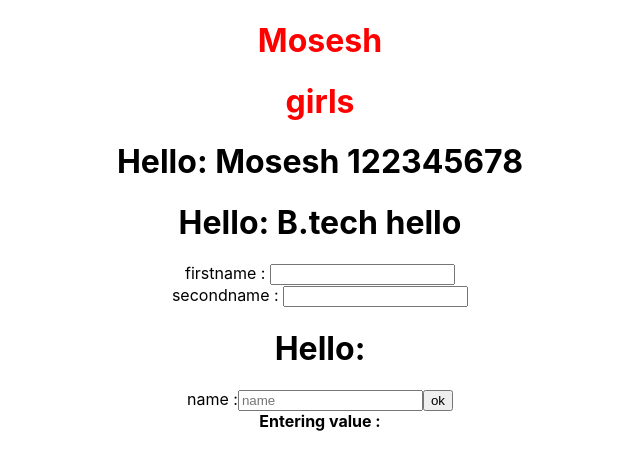
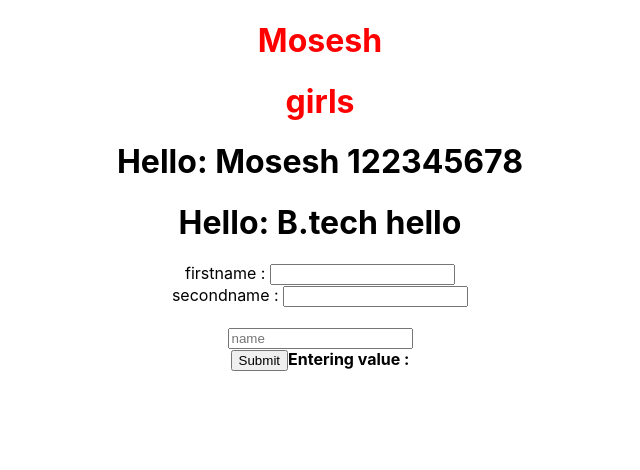
Before and after one commit to aadhisiva/ReactJs, a React (Create React App) app: page / in a window 1280 px wide. Shown: the top 470 px of the page, without its empty margins (320-960 px from the left). Built offline with nearby package versions, Linux system fonts and the light colour scheme.

Commit message:
form validation

```diff
--- a/src/daily-concept-wise/class.compoennt.js
+++ b/src/daily-concept-wise/class.compoennt.js
@@ -19,8 +19,8 @@ class ClassComponent extends Component {
         return (
             <div>
                 <h1 style={stleFormate} >{this.state.name}</h1>
-                <h1 class="app" style={{color: "red"}}>{this.state.isStudent ? "Boys" : "girls"}</h1>
-                <ClassChild pass={this.state.name} passOne={122345678}/>
+                <h1 class="app" style={{ color: "red" }}>{this.state.isStudent ? "Boys" : "girls"}</h1>
+                <ClassChild pass={this.state.name} passOne={122345678} />
                 <ClassChildTwo passTwo={this.state.student} />
                 <LifeCycles />
             </div>
@@ -40,7 +40,7 @@ class ClassChild extends ClassComponent {
         // const {pass, passOne} = this.props;
         return (
             <>
-            <h1>Hello: {this.props.pass + " "+ this.props.passOne}</h1>
+                <h1>Hello: {this.props.pass + " " + this.props.passOne}</h1>
             </>
         )
     }
@@ -57,8 +57,8 @@ class ClassChildTwo extends ClassComponent {
     render() {
         return (
             <>
-            <h1>Hello: {this.props.passTwo +" "+ this.state.name}</h1>
-            firstname : <input type="text" name="firstname" /><br/>
+                <h1>Hello: {this.props.passTwo + " " + this.state.name}</h1>
+                firstname : <input type="text" name="firstname" /><br />
                 secondname : <input type="text" name="secondname" />
             </>
         )
@@ -72,9 +72,10 @@ class LifeCycles extends ClassComponent {
             studentName: "",
             isShow: false
         }
+        // this.handleChange = this.handleChange.bind(this);
     }
     // it will reset the data whenever page rerenders
-       componentDidMount(){
+    componentDidMount() {
         // code
         // this.setState((prev)=>({
         //     ...prev,
@@ -82,12 +83,28 @@ class LifeCycles extends ClassComponent {
         // }))
     };
     // is invoked immediately before a component is unmounted and destroyed
-       componentWillUnmount(){
+    componentWillUnmount() {
         // code
     };
     // componentDidUpdate() is invoked immediately after updating occurs. This method is not called for the initial render.
-       componentDidUpdate(){
+    componentDidUpdate() {
         // code
+    }
+
+    handleSubmit(e) {
+        e.preventDefault();
+        this.setState((prev) => ({
+            ...prev,
+            isShow: true
+        }))
+    }
+    handleChange(e) {
+        // sythetic event
+        // console.log("enterdaat :::",e.target.value);
+        this.setState((prev) => ({
+            ...prev,
+            studentName: e.target.value
+        }));
     }
     render() {
         // function Gree(){
@@ -100,27 +117,24 @@ class LifeCycles extends ClassComponent {
         //     })
         // }
 
-        const handleChange = (e) => {
-            // sythetic event
-            // console.log("enterdaat :::",e.target.value);
-            this.setState((prev)=>({
-                ...prev,
-                shbdv: e.target.value
-            }));
-        }
-        const handleClick = () =>{
-            this.setState((prev)=>({
+        const handleClick = () => {
+            this.setState((prev) => ({
                 ...prev,
                 isShow: true
             }))
         }
+        console.log("show ::",this.state.isShow)
         return (
             <>
-            <h1>Hello: {this.state.name}</h1>
-            name :<input type="text"  placeholder="name" value={this.state.shbdv} onChange={handleChange} />
-            <input type={"button"} value="ok" onClick={handleClick} /><br/>
-            <strong>Entering value : </strong><h1>{this.state.isShow ? this.state.shbdv : ""}</h1>
-
+                {/* <h1>Hello: {this.state.name}</h1>
+            name :<input type="text"  placeholder="name" value={this.state.studentName} onChange={handleChange} />
+            <input type="button" value="ok" onClick={handleClick} /><br/>
+            <strong>Entering value : </strong><h1>{this.state.isShow ? this.state.studentName : ""}</h1> */}
+                <form onSubmit={(e) =>this.handleSubmit(e)}><br />
+                    <input type="text" placeholder="name" value={this.state.studentName} onChange={(e)=>this.handleChange(e)} /><br />
+                    <button type="submit">Submit</button>
+                    <strong>Entering value : </strong><h1>{this.state.isShow ? this.state.studentName : ""}</h1>
+                </form>
             </>
         )
     }
```
Lines whose indentation alone changed are shown as unchanged.
